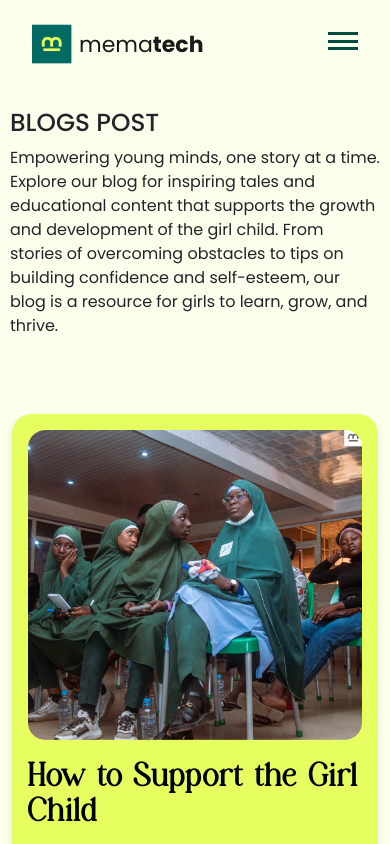
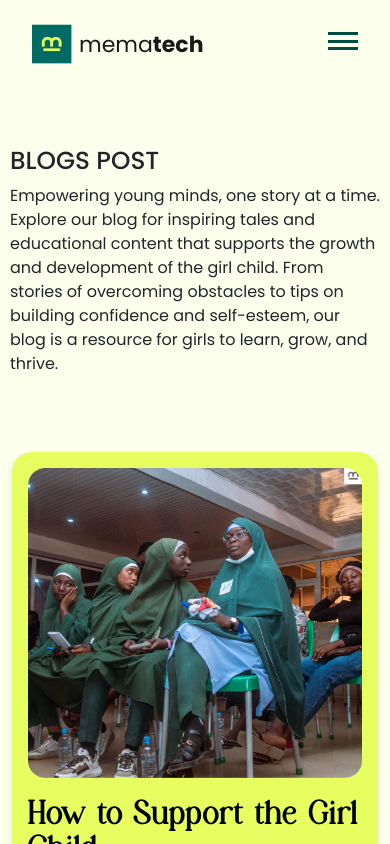
Before and after one commit to oemuraye/mema_tech, a Next.js app: page /blog in a window 390 px wide. Shown: the top 844 px of the page. Built offline with nearby package versions, Linux system fonts and the light colour scheme.

Commit message:
page responsiveness fix

```diff
--- a/components/BlogPage/Section1.js
+++ b/components/BlogPage/Section1.js
@@ -41,7 +41,7 @@ const blogPosts = [
 const Section1 = () => {
   return (
     <section className='blog_page-section1 wrapper padding_y-spacing'>
-        <article className="page-section1 hero container">
+        <article className="page-section1 hero container pt-5">
             <h2 className="text-md-center text-sm-start">BLOGS POST</h2>
             <p className="text-md-center text-sm-start">Empowering young minds, one story at a time. Explore our blog for inspiring tales and educational content that supports the growth and development of the girl child. From stories of overcoming obstacles to tips on building confidence and self-esteem, our blog is a resource for girls to learn, grow, and thrive.</p>
         </article>
```
